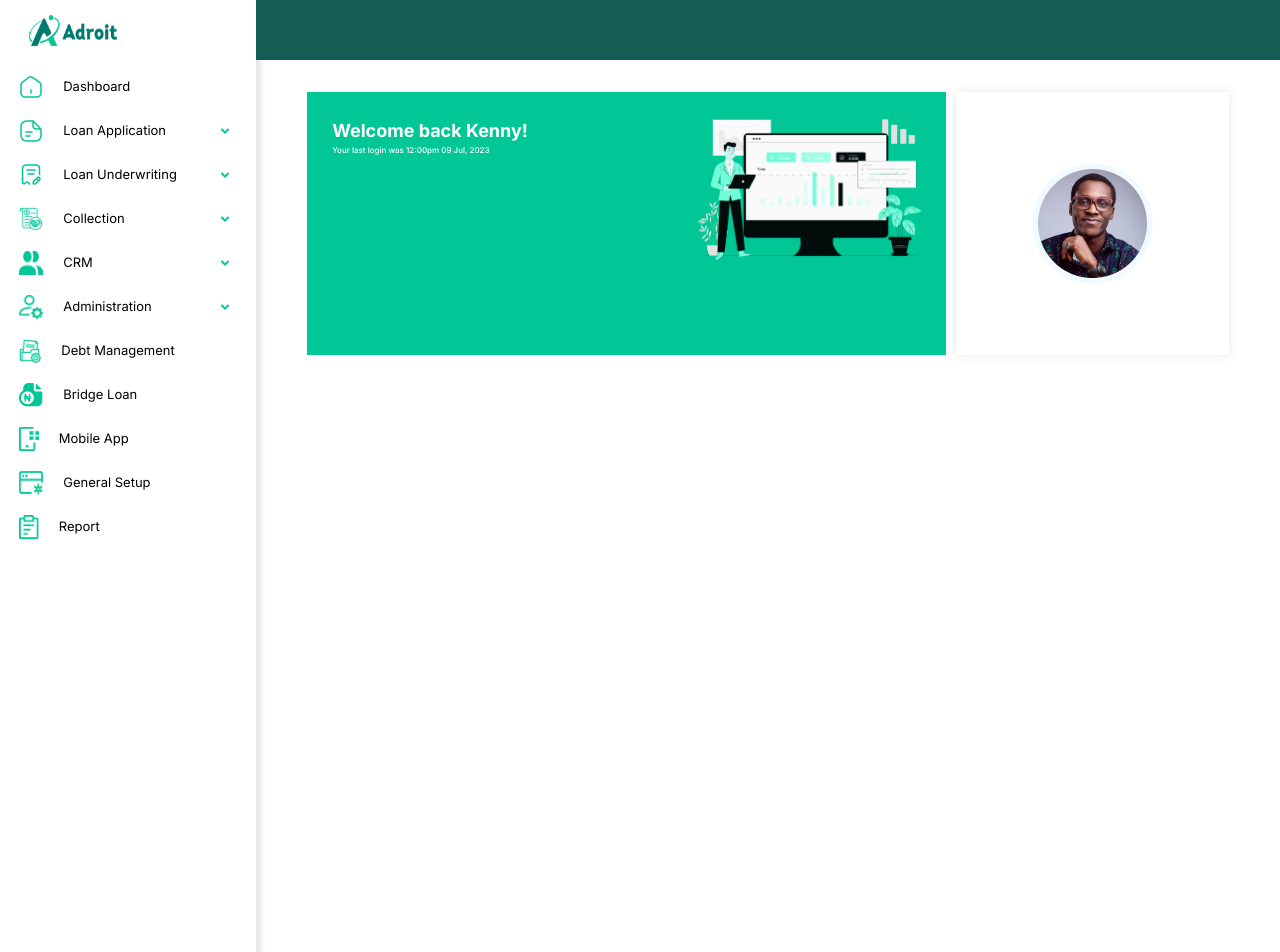
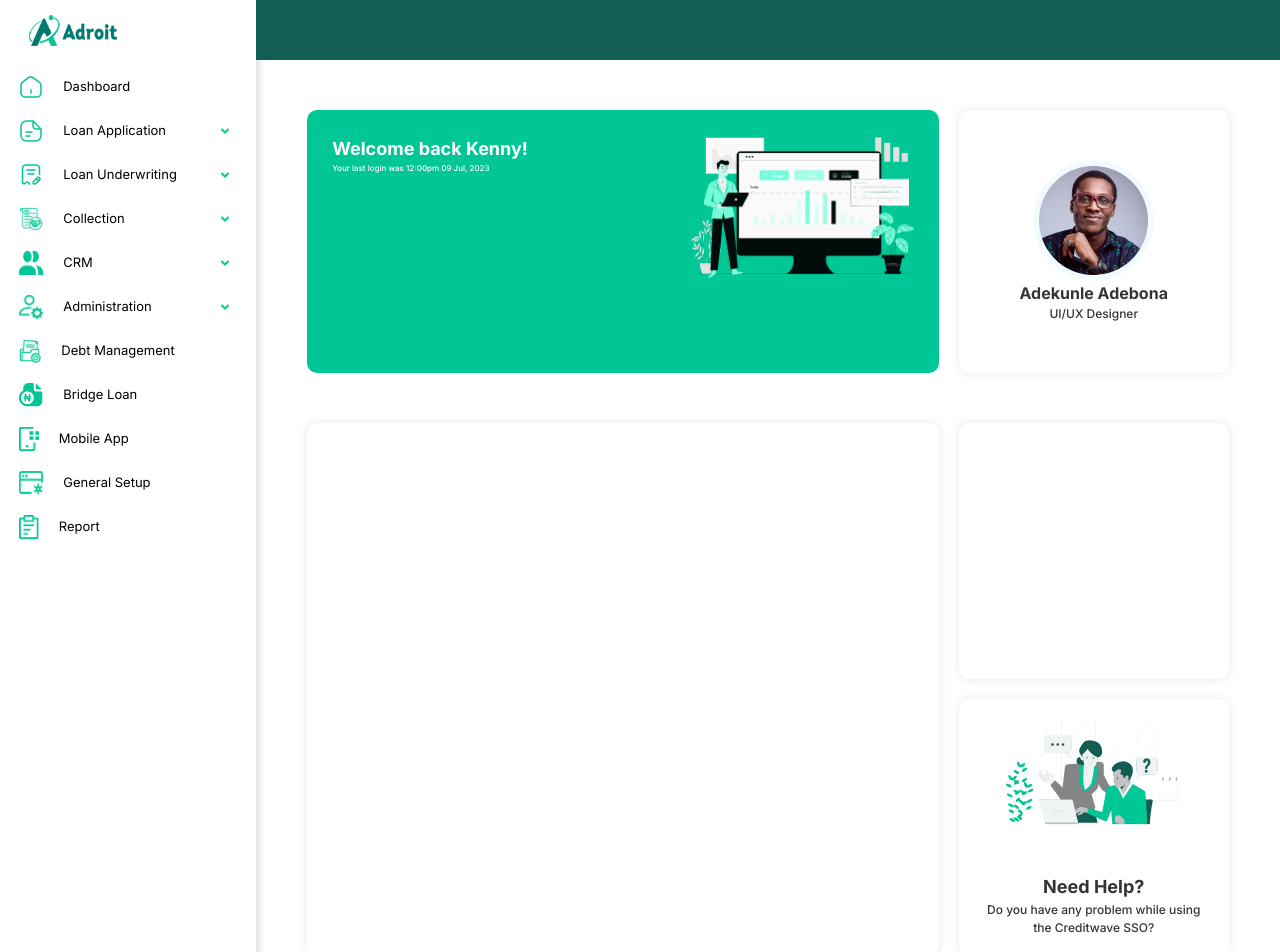
Before and after one commit to WESTIEWEB/creditWave-, a React (Vite) app in the folder credit-wave-task/: page /dashboard in a window 1280 px wide. Shown: the top 952 px of the page. Built offline with nearby package versions, Linux system fonts and the light colour scheme.

Commit message:
updated the styles in the dashboard component

```diff
--- a/credit-wave-task/src/constants/images.tsx
+++ b/credit-wave-task/src/constants/images.tsx
@@ -14,6 +14,7 @@ import brideg from '../assets/icons/bridge-loan.png';
 import report from '../assets/icons/report.png';
 import loanUnderwriting from '../assets/icons/loan-underwriting.png';
 import laptop from '../assets/images/pana.png';
+import internship from '../assets/images/bro.png';
 
 export { logo,
     lock,
@@ -30,5 +31,6 @@ export { logo,
     mobApp,
     loanApplication,
     brideg,
-    report
+    report,
+    internship
 };
--- a/credit-wave-task/src/pages/dashboard/Dashboard.tsx
+++ b/credit-wave-task/src/pages/dashboard/Dashboard.tsx
@@ -2,13 +2,14 @@
 import { Route, Routes } from 'react-router-dom'
 import Header from './components/Header'
 import SideBar from './components/SideBar'
-import { laptop, profile } from '../../constants'
+import { internship, laptop, profile } from '../../constants'
 
 const Home = () => {
     return (
-            <div className='w-full h-screen bg-white justify-center flex'>
-                <div className='w-[90%] flex my-8 gap-[10px]'>
-                <div className='w-[70%] h-[263px] bg-[#00C795] flex justify-between p-[25px]'>
+            <div className='w-full h-screen bg-white items-center flex flex-col'>
+                <div className='w-[90%] flex my-[50px] flex-col gap-[50px]'>
+                    <div className="w-full h-[263px] flex gap-[20px]">
+                        <div className='w-[70%] h-full bg-[#00C795] rounded-[10px] flex justify-between p-[25px]'>
                             <div className='w-full '>
                                 <p className='font-bold text-[18px] text-white'>
                                 Welcome back Kenny!
@@ -19,10 +20,40 @@ const Home = () => {
                             </div>
                             <img src={laptop} alt='desktop' className='h-[143px] w-[223px]'/>
                         </div>
-                <div className='w-[30%] bg-white flex flex-col justify-center items-center h-[263px] 'style={{ boxShadow: '0 0 10px rgba(0, 0, 0, 0.1)' }}>
+                        <div className='w-[30%] bg-white rounded-[10px] flex flex-col justify-center items-center h-full 'style={{ boxShadow: '0 0 10px rgba(0, 0, 0, 0.1)' }}>
                             <img src={profile} alt='profile image'/>
+                            <div className='w-auto'>
+                                <p className='font-bold text-center text-base text-[#343434]'>
+                                    Adekunle Adebona
+                                </p>
+                                <p className='font-medium text-[12px] text-center text-[#343434]'>
+                                UI/UX Designer
+                                </p>
                             </div>
                         </div>
+                    </div>
+
+                    <div className="w-full h-[532px] flex gap-[20px]">
+                        <div className='w-[70%] h-full rounded-[10px] bg-white  flex justify-between p-[25px]' style={{ boxShadow: '0 0 10px rgba(0, 0, 0, 0.1)' }}>
+
+                        </div>
+                        <div className='w-[30%]  bg-white flex flex-col justify-center items-center h-full gap-5 '>
+                            <div className='w-full rounded-[10px] h-1/2' style={{ boxShadow: '0 0 10px rgba(0, 0, 0, 0.1)' }}></div>
+                            <div className='w-full rounded-[10px] h-1/2 grid place-items-center' style={{ boxShadow: '0 0 10px rgba(0, 0, 0, 0.1)' }}>
+                                <img src={internship} alt='internship' />
+                                <div className='w-[80%]'>
+                                    <p className='font-bold text-lg text-center text-[#343434]'>
+                                        Need Help?
+                                    </p>
+                                    <p className='font-medium text-center text-[12px] text-[#343434]'>
+                                    Do you have any problem while using the Creditwave SSO?
+                                    </p>
+                                </div>
+                            </div>
+                        </div>
+                    </div>
+                </div>
+
             </div>
     )
 }
@@ -31,31 +62,6 @@ const Dashboard = () => {
 
   return (
     <div className='w-screen h-auto flex'>
-        {/* <div className='w-[20%] bg-white flex flex-col items-center min-h-screen' style={{ boxShadow: '5px 0px 5px rgba(0, 0, 0, 0.1)' }}>
-            <img src={logo} alt='logo' className='w-[100px] h-auto' />
-
-                <div className='overflow-scroll w-full flex flex-col items-center justify-center'>
-                    {
-                        dashboardItems.map((item, index) => {
-                            return (
-                                <div className='w-full flex items-center px-4 gap-5' key={index}>
-                                    <img className='w-[24px] h-[24px]' src={item.icon} alt={`dashboard item ${index}`} />
-                                    <p className='text-[13px] text-center'>
-                                        {item.name}
-                                    </p>
-
-                                    {
-                                        item.dropItem && (
-
-                                        )
-                                    }
-                                </div>
-                            );
-                        })
-                    }
-                </div>
-
-            </div> */}
         <SideBar />
         <div className='w-[80%] min-h-screen'>
             <Header />
```
Also changed, not shown: credit-wave-task/src/assets/images/bro.png (added). Lines whose indentation alone changed are shown as unchanged.
